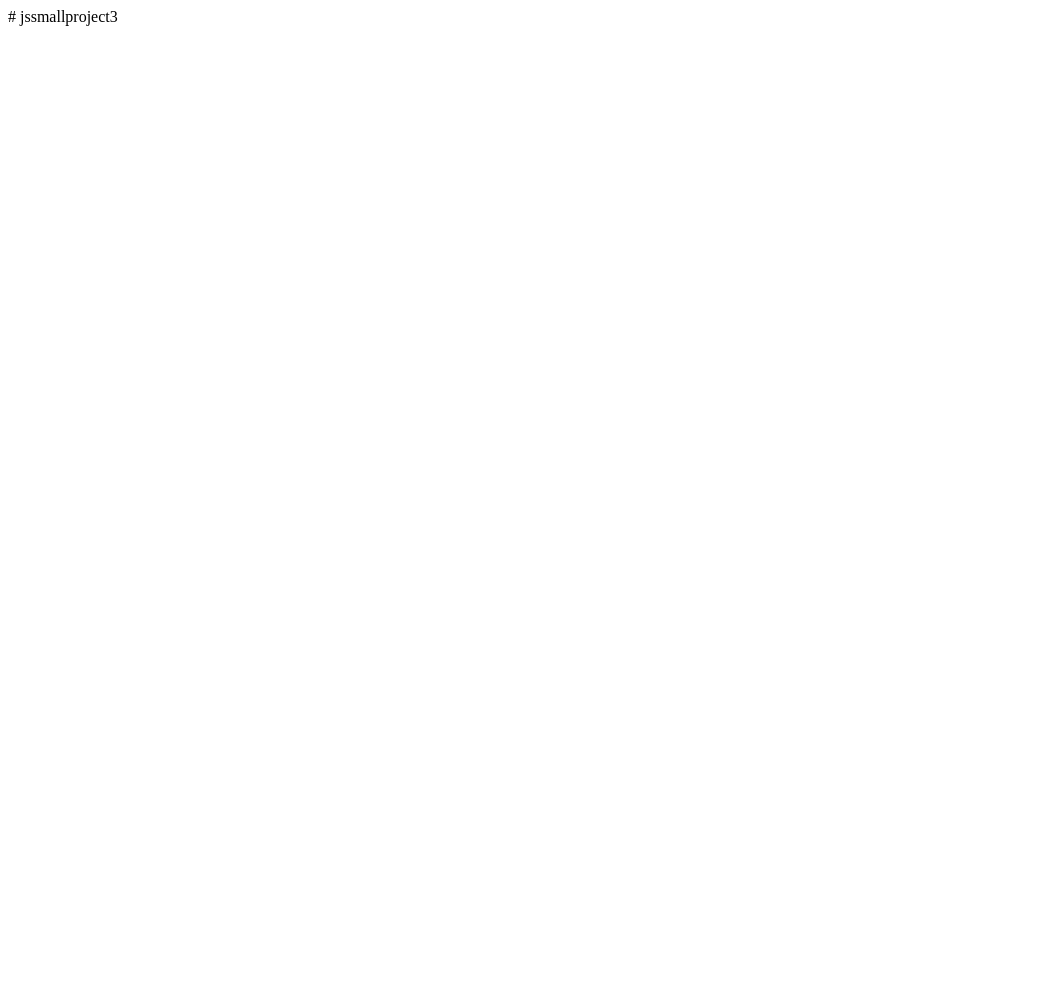
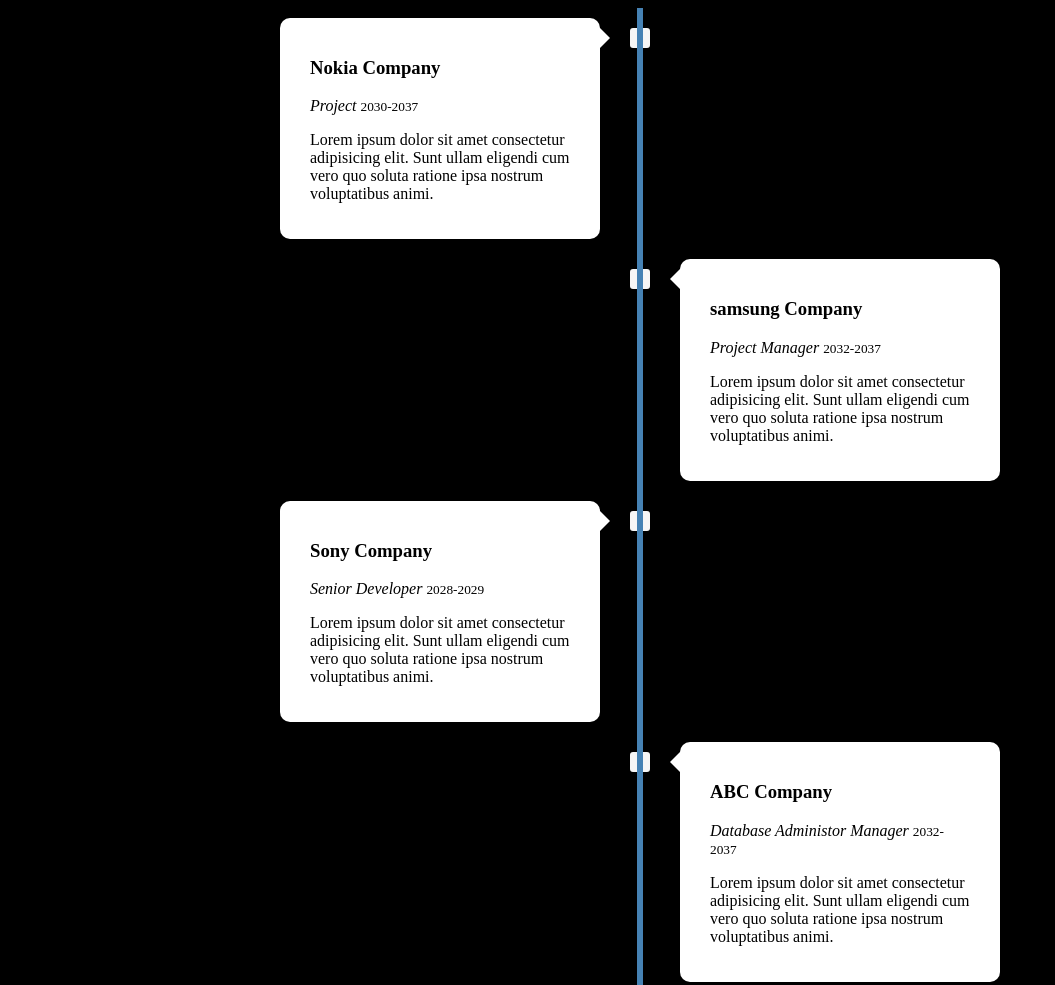
Before and after one commit to hsumyatm7308/jssmallproject3, a plain HTML site: page l23timeline/index.html in a window 1280 px wide. Shown: the top 985 px of the page, without its empty margins (0-1055 px from the left). Before the commit the page ends 800 px from the top, so only its background shows below. Drawn offline with Linux system fonts and the light colour scheme.

Commit message:
12/12 undone

```diff
--- a/l23timeline/index.html
+++ b/l23timeline/index.html
@@ -1 +1,72 @@
-# jssmallproject3
+<!DOCTYPE html>
+<html>
+    <head>
+        <title>Timeline</title>
+        <link rel="stylesheet" href="./style.css">
+    </head>
+    <body>
+
+        <div class="timeline">
+            <div class="boxes left">
+                <div class="content">
+                    <h3>Nokia Company</h3>
+                    <i>Project</i>
+                    <small>2030-2037</small>
+                    <p>Lorem ipsum dolor sit amet consectetur adipisicing elit. Sunt ullam eligendi cum vero quo soluta ratione ipsa nostrum voluptatibus animi.</p>
+                </div>
+            </div>
+
+            <div class="boxes right">
+                <div class="content">
+                    <h3>samsung Company</h3>
+                    <i>Project Manager</i>
+                    <small>2032-2037</small>
+                    <p>Lorem ipsum dolor sit amet consectetur adipisicing elit. Sunt ullam eligendi cum vero quo soluta ratione ipsa nostrum voluptatibus animi.</p>
+                </div>
+            </div>
+
+
+            <div class="boxes left">
+                <div class="content">
+                    <h3>Sony Company</h3>
+                    <i>Senior Developer</i>
+                    <small>2028-2029</small>
+                    <p>Lorem ipsum dolor sit amet consectetur adipisicing elit. Sunt ullam eligendi cum vero quo soluta ratione ipsa nostrum voluptatibus animi.</p>
+                </div>
+            </div>
+
+
+            <div class="boxes right">
+                <div class="content">
+                    <h3>ABC Company</h3>
+                    <i>Database Administor  Manager</i>
+                    <small>2032-2037</small>
+                    <p>Lorem ipsum dolor sit amet consectetur adipisicing elit. Sunt ullam eligendi cum vero quo soluta ratione ipsa nostrum voluptatibus animi.</p>
+                </div>
+            </div>
+
+
+
+
+            <div class="boxes left">
+                <div class="content">
+                    <h3>PTT Company</h3>
+                    <i>Project Manager</i>
+                    <small>2023-2025</small>
+                    <p>Lorem ipsum dolor sit amet consectetur adipisicing elit. Sunt ullam eligendi cum vero quo soluta ratione ipsa nostrum voluptatibus animi.</p>
+                </div>
+            </div>
+
+
+            <div class="boxes right">
+                <div class="content">
+                    <h3>Student</h3>
+                    <small>2032-2037</small>
+                    <p>Lorem ipsum dolor sit amet consectetur adipisicing elit. Sunt ullam eligendi cum vero quo soluta ratione ipsa nostrum voluptatibus animi.</p>
+                </div>
+            </div>
+        </div>
+
+        <script src="./app.js"></script>
+    </body>
+</html>
--- /dev/null
+++ b/l23timeline/style.css
@@ -0,0 +1,99 @@
+
+*{box-sizing: border-box;}
+
+body{
+    background-color: #000;
+}
+
+.timeline{
+    width: 800px;
+    margin: 0 auto;
+
+    position: relative;
+}
+
+.timeline::after{
+    content: '';
+
+    width: 6px;
+    height: 200%;
+    background-color: steelblue;
+
+    position: absolute;
+    left: 50%;
+    top: 0;
+    /* bottom: 0; */
+
+    margin-left: -3px;
+}
+
+.boxes{
+    width: 50%;
+
+    padding: 10px 40px;
+    position: relative;
+}
+
+.boxes::after{
+    content: '';
+
+    width: 20px;
+    height: 20px;
+    background-color: #f6f6f6;
+
+    position: absolute;
+    right:-10px ;
+    top: 20px;
+
+    border-radius: 3px;
+}
+
+.left{
+    left: 0;
+}
+
+.right{
+    left: 50%;
+}
+
+.left::before{
+    content: '';
+    width: 0;
+    height: 0;
+
+    border-width: 10px 0 10px 10px;
+    border-style: solid;
+    border-color: transparent transparent  transparent #fff;
+    position: absolute;
+    right: 30px;
+    top: 20px;
+
+
+}
+
+.right::before{
+    content: '';
+    width: 0;
+    height: 0;
+
+    border-width: 10px 10px 10px 0px;
+    border-style: solid;
+    border-color: transparent #fff transparent  transparent ;
+    position: absolute;
+    left: 30px;
+    top: 20px;
+
+
+}
+
+.right::after{
+    left: -10px;
+}
+
+.content{
+    background-color: #fff;
+    border-radius: 10px;
+    padding: 20px 30px;
+}
+
+/* 12TL  */
```
Also changed, not shown: l23timeline/app.js (added).
